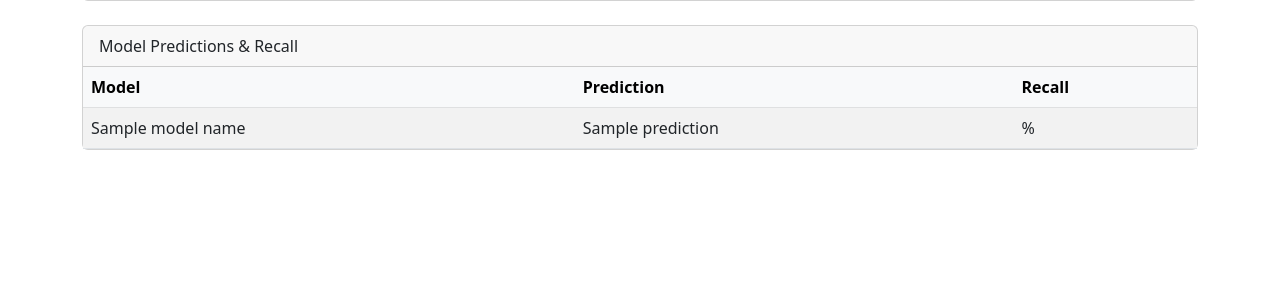
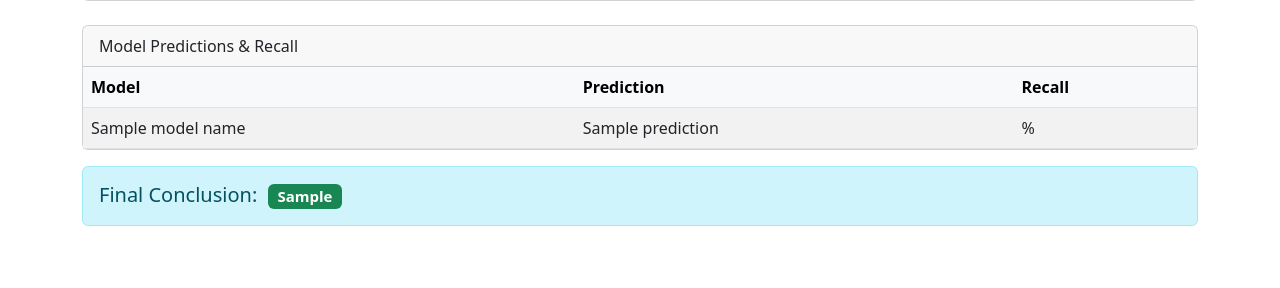
Before and after one commit to Netherquark/nefrikinoso, a Flask app: template templates/index.html in a window 1280 px wide. Shown: the part 278-566 px from the top of the page. Run offline with Flask 3, Linux system fonts and the light colour scheme; the template is opened without the code that fills it: most values are stand-ins (such as "Sample title", 1, 10 or a date in 2020); parts of the project's set-up code (start-up, migrations or seed data) failed here and were passed over.

Commit message:
add conclusion block

```diff
--- a/app.py
+++ b/app.py
@@ -32,8 +32,7 @@ encoders = {}
 for col in cat_cols:
     _df[col] = _df[col].astype(str).str.strip().str.lower()
     default_labels[col] = _df[col].mode()[0]
-    le = LabelEncoder().fit(_df[col])
-    encoders[col] = le
+    encoders[col] = LabelEncoder().fit(_df[col])
 
 # Fit scaler on all features (numerical + encoded categorical)
 _df_enc = _df.copy()
@@ -81,7 +80,7 @@ for name, cls in model_classes.items():
         joblib.dump(m.model, path)
         models[name] = m.model
 
-# Compute recall for each model on a held‐out 20% split
+# Compute recall for each model on a held‑out 20% split
 _df_eval = pd.read_csv(dataset_path)
 _df_eval.drop(columns=[c for c in ['affected','age_avg','stage'] if c in _df_eval.columns],
               inplace=True, errors='ignore')
@@ -110,6 +109,8 @@ for name, model in models.items():
 @app.route('/', methods=['GET','POST'])
 def index():
     predictions = {}
+    final_conclusion = None
+
     if request.method == 'POST':
         # Collect form data
         user_data = {feat: request.form.get(feat,'').strip().lower() for feat in all_features}
@@ -130,15 +131,22 @@ def index():
             try:
                 p = model.predict(X_input)[0]
                 predictions[name] = "CKD" if p==0 else "NOT_CKD"
-            except Exception as e:
-                predictions[name] = f"Error"
+            except Exception:
+                predictions[name] = "Error"
+
+        # Determine final conclusion by model with highest recall
+        valid = {m: r for m, r in recalls.items() if r is not None}
+        if valid:
+            best_model = max(valid, key=valid.get)
+            final_conclusion = predictions.get(best_model)
 
     return render_template(
         'index.html',
         predictions=predictions or None,
         recalls=recalls,
         model_names=list(models.keys()),
-        feature_order=all_features
+        feature_order=all_features,
+        final_conclusion=final_conclusion
     )
 
 @app.route('/api/predict', methods=['POST'])
--- a/templates/index.html
+++ b/templates/index.html
@@ -36,7 +36,7 @@
 
     <!-- Results Table Card -->
     {% if model_names %}
-    <div class="card">
+    <div class="card mb-3">
       <div class="card-header">
         Model Predictions &amp; Recall
       </div>
@@ -45,9 +45,9 @@
           <table class="table table-striped mb-0">
             <thead class="table-light">
               <tr>
-                <th scope="col">Model</th>
-                <th scope="col">Prediction</th>
-                <th scope="col">Recall</th>
+                <th>Model</th>
+                <th>Prediction</th>
+                <th>Recall</th>
               </tr>
             </thead>
             <tbody>
@@ -75,6 +75,20 @@
         </div>
       </div>
     </div>
+
+    <!-- Final Conclusion -->
+    {% if final_conclusion %}
+    <div class="alert alert-info">
+      <h5 class="mb-0">
+        Final Conclusion:&nbsp;
+        {% if final_conclusion == 'CKD' %}
+          <span class="badge bg-danger">{{ final_conclusion }}</span>
+        {% else %}
+          <span class="badge bg-success">{{ final_conclusion }}</span>
+        {% endif %}
+      </h5>
+    </div>
+    {% endif %}
     {% endif %}
   </div>
 
```
